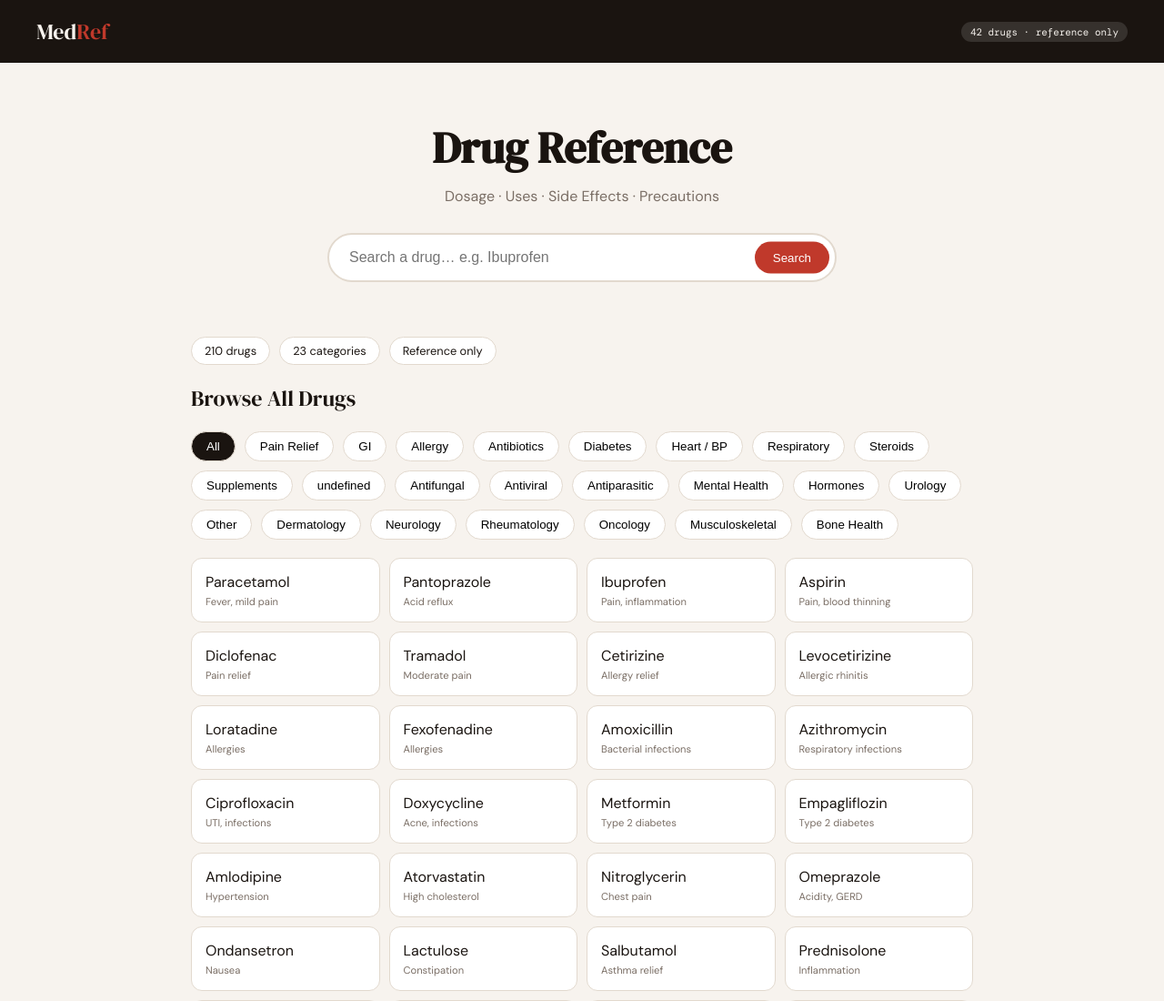
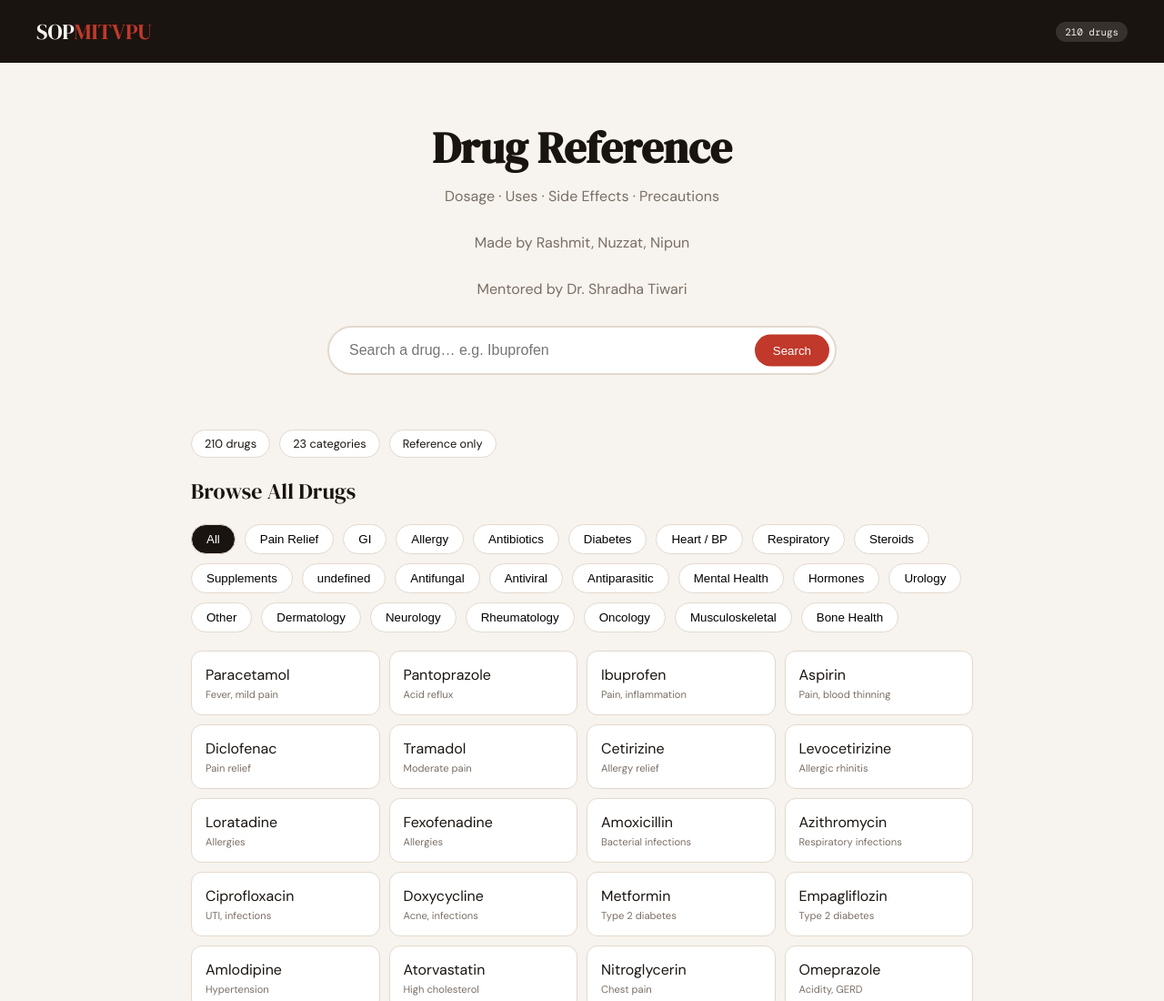
Before and after one commit to nuzzatshaikh169/druginfo, a plain HTML site: page index.html in a window 1280 px wide. Shown: the top 1100 px of the page at 91% size. Drawn offline with nearby package versions, Linux system fonts and the light colour scheme.

Commit message:
Update index.html

```diff
--- a/index.html
+++ b/index.html
@@ -3,7 +3,7 @@
 <head>
   <meta charset="UTF-8"/>
   <meta name="viewport" content="width=device-width, initial-scale=1.0"/>
-  <title>MedRef — Drug Reference</title>
+  <title>Drug Info - Chatbot</title>
 
   <link href="https://fonts.googleapis.com/css2?family=DM+Serif+Display:ital@0;1&family=DM+Mono:wght@400;500&family=DM+Sans:wght@300;400;500&display=swap" rel="stylesheet"/>
 
@@ -13,13 +13,15 @@
 <body>
 
 <header>
-  <div class="logo">Med<span>Ref</span></div>
-  <span class="badge">42 drugs · reference only</span>
+  <div class="logo">SOP<span>MITVPU</span></div>
+  <span class="badge">210 drugs</span>
 </header>
 
 <div class="hero">
   <h1>Drug Reference</h1>
   <p>Dosage · Uses · Side Effects · Precautions</p>
+  <p>Made by Rashmit, Nuzzat, Nipun</p>
+  <p>Mentored by Dr. Shradha Tiwari</p>
 
   <div class="search-wrap">
     <input type="text" id="searchInput"
```
